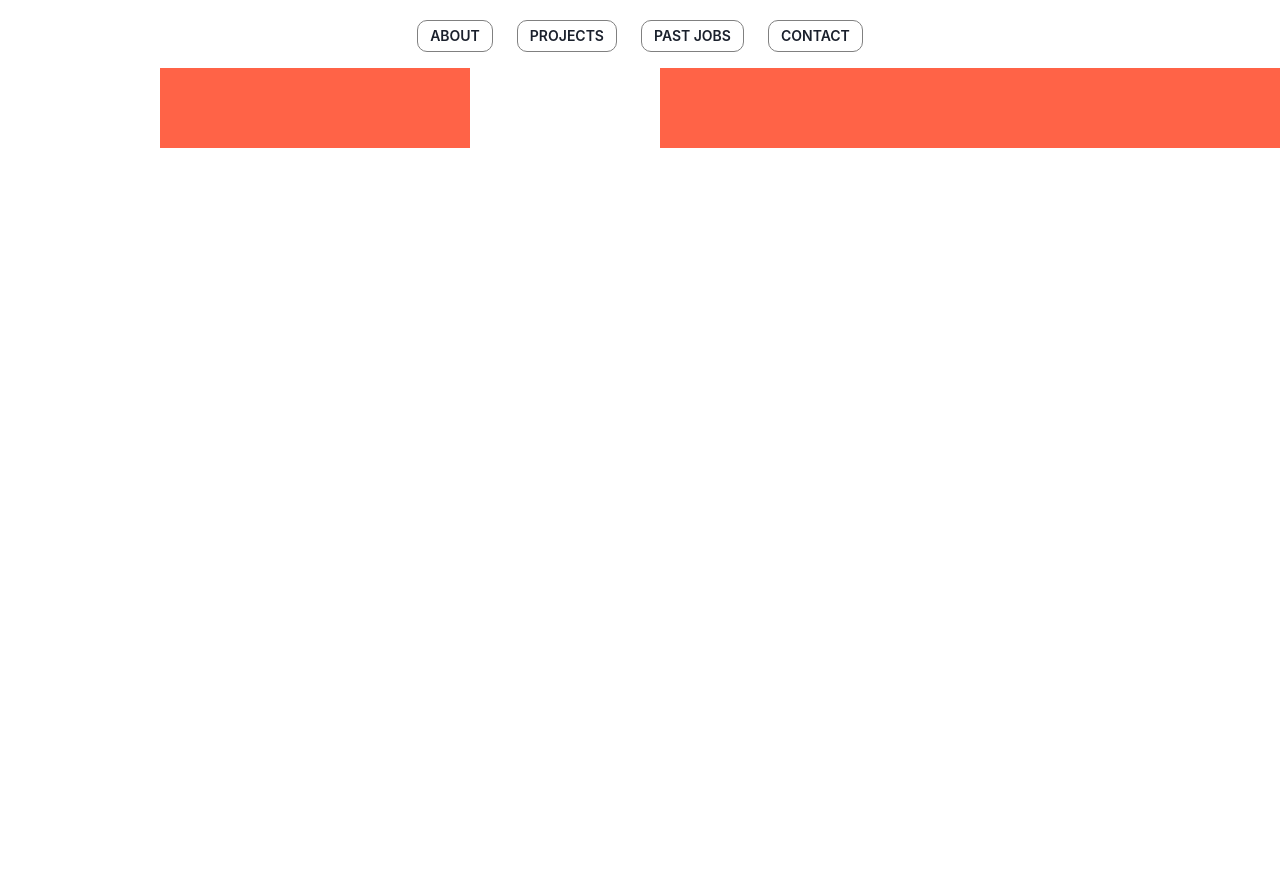
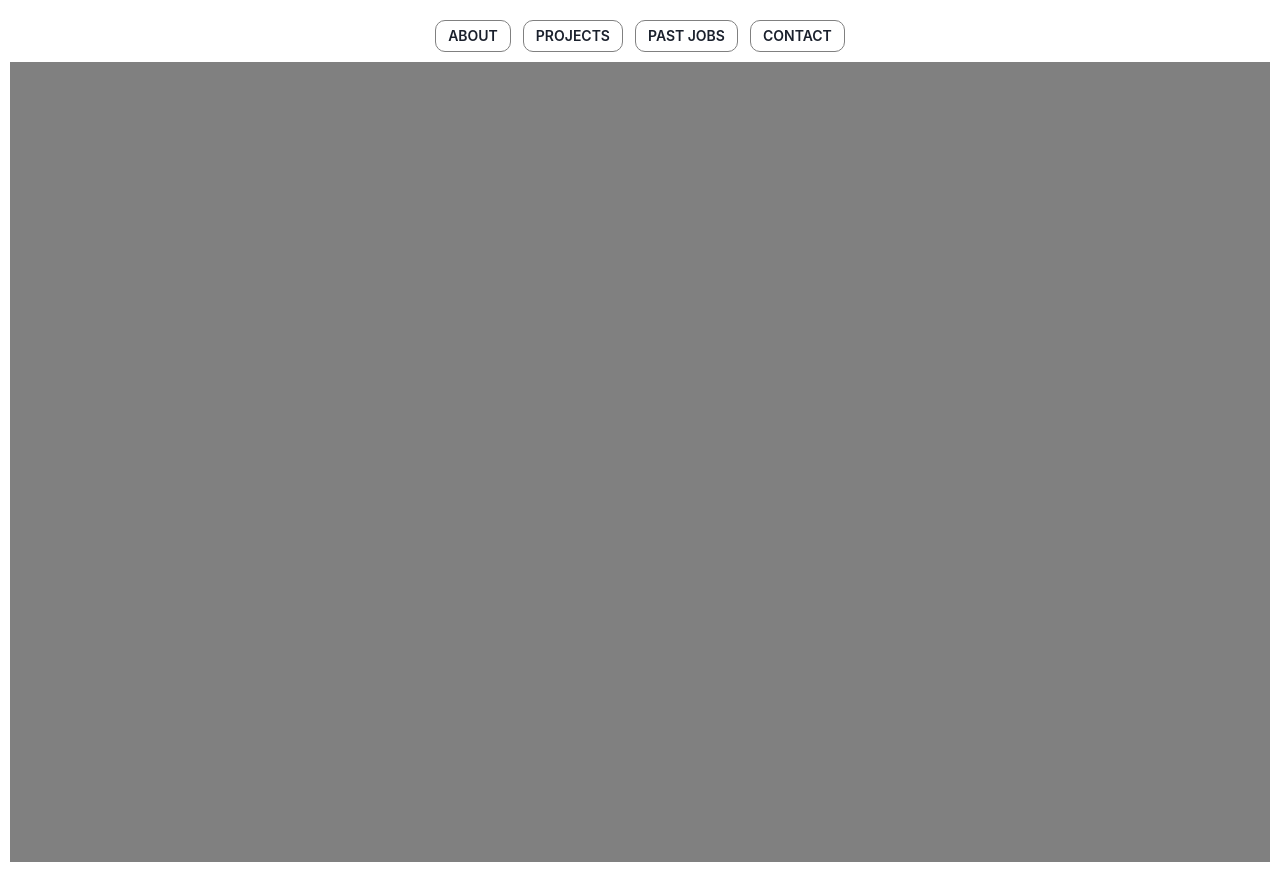
Before and after one commit to jj-jamen/portfoliov2, a React (Vite) app in the folder client/: page / in a window 1280 px wide. Before the commit the page ends 800 px from the top, so only its background shows below. Built offline with nearby package versions, Linux system fonts and the light colour scheme.

Commit message:
Navbars added

```diff
--- a/client/package.json
+++ b/client/package.json
@@ -10,6 +10,8 @@
     "preview": "vite preview"
   },
   "dependencies": {
+    "@chakra-ui/icon": "^3.2.0",
+    "@chakra-ui/icons": "^2.1.1",
     "@chakra-ui/react": "^2.10.4",
     "@emotion/react": "^11.14.0",
     "@emotion/styled": "^11.14.0",
--- /dev/null
+++ b/client/src/modules/aboutSection.jsx
@@ -0,0 +1,12 @@
+import React from 'react';
+import { SimpleGrid, Box } from '@chakra-ui/react';
+
+const AboutSection = () => {
+  return (
+    <SimpleGrid columns={{ base: 1, md: 1 }} spacing={2} margin={2.5} minH={'100vh'}>
+      <Box bg='gray'></Box>
+    </SimpleGrid>
+  );
+};
+
+export default AboutSection;
--- /dev/null
+++ b/client/src/modules/desktopTopNav.jsx
@@ -0,0 +1,25 @@
+import React from 'react';
+import { Box, HStack, Button } from '@chakra-ui/react';
+
+const DesktopTopNav = () => {
+  return (
+    <Box justifyContent='center' marginTop={5} display={{ base: 'none', md: 'flex' }}>
+      <HStack spacing={3}>
+        <Button borderRadius={10} background={'transparent'} border={'0.5px gray solid'} size={'sm'}>
+          ABOUT
+        </Button>
+        <Button borderRadius={10} background={'transparent'} border={'1px gray solid'} size={'sm'}>
+          PROJECTS
+        </Button>
+        <Button borderRadius={10} background={'transparent'} border={'1px gray solid'} size={'sm'}>
+          PAST JOBS
+        </Button>
+        <Button borderRadius={10} background={'transparent'} border={'1px gray solid'} size={'sm'}>
+          CONTACT
+        </Button>
+      </HStack>
+    </Box>
+  );
+};
+
+export default DesktopTopNav;
--- /dev/null
+++ b/client/src/modules/mobileTopNav.jsx
@@ -0,0 +1,23 @@
+import React from 'react';
+import { Menu, MenuButton, MenuList, MenuItem, IconButton, Box, Flex } from '@chakra-ui/react';
+import { HamburgerIcon } from '@chakra-ui/icons';
+
+const MobileTopNav = () => {
+  return (
+    <Box bg={'transparent'} display={{ base: 'flex-end', md: 'none' }}>
+      <Menu>
+        <Flex justify='flex-end' p={4}>
+          <MenuButton as={IconButton} aria-label='Options' icon={<HamburgerIcon />} bg={'transparent'} />
+        </Flex>
+        <MenuList>
+          <MenuItem>New Tab</MenuItem>
+          <MenuItem>New Tab</MenuItem>
+          <MenuItem>New Tab</MenuItem>
+          <MenuItem>New Tab</MenuItem>
+        </MenuList>
+      </Menu>
+    </Box>
+  );
+};
+
+export default MobileTopNav;
--- a/client/src/modules/topnav.jsx
+++ b/client/src/modules/topnav.jsx
@@ -1,25 +1,12 @@
-import React from 'react';
-import { Box, HStack, Button } from '@chakra-ui/react';
+import React, { useState, useEffect } from 'react';
+import DesktopTopNav from './desktopTopNav';
+import MobileTopNav from './mobileTopNav';
 
 const Topnav = () => {
   return (
     <>
-      <Box display='flex' justifyContent='center' marginTop={5}>
-        <HStack spacing={6}>
-          <Button borderRadius={10} background={'transparent'} border={'0.5px gray solid'} size={'sm'}>
-            ABOUT
-          </Button>
-          <Button borderRadius={10} background={'transparent'} border={'1px gray solid'} size={'sm'}>
-            PROJECTS
-          </Button>
-          <Button borderRadius={10} background={'transparent'} border={'1px gray solid'} size={'sm'}>
-            PAST JOBS
-          </Button>
-          <Button borderRadius={10} background={'transparent'} border={'1px gray solid'} size={'sm'}>
-            CONTACT
-          </Button>
-        </HStack>
-      </Box>
+      <DesktopTopNav />
+      <MobileTopNav />
     </>
   );
 };
--- a/client/src/pages/home.jsx
+++ b/client/src/pages/home.jsx
@@ -1,15 +1,12 @@
 import React from 'react';
 import Topnav from '../modules/topnav';
-import { SimpleGrid, Box } from '@chakra-ui/react';
+import AboutSection from '../modules/aboutSection';
 
 const Home = () => {
   return (
     <>
       <Topnav />
-      <SimpleGrid columns={2} spacing={10} marginTop={4}>
-        <Box marginLeft={40} bg='tomato' height='80px' w={'50%'}></Box>
-        <Box bg='tomato' height='80px'></Box>
-      </SimpleGrid>
+      <AboutSection />
     </>
   );
 };
```
Also changed, not shown: 1 other file (tests, documents, lock files or other folders).
